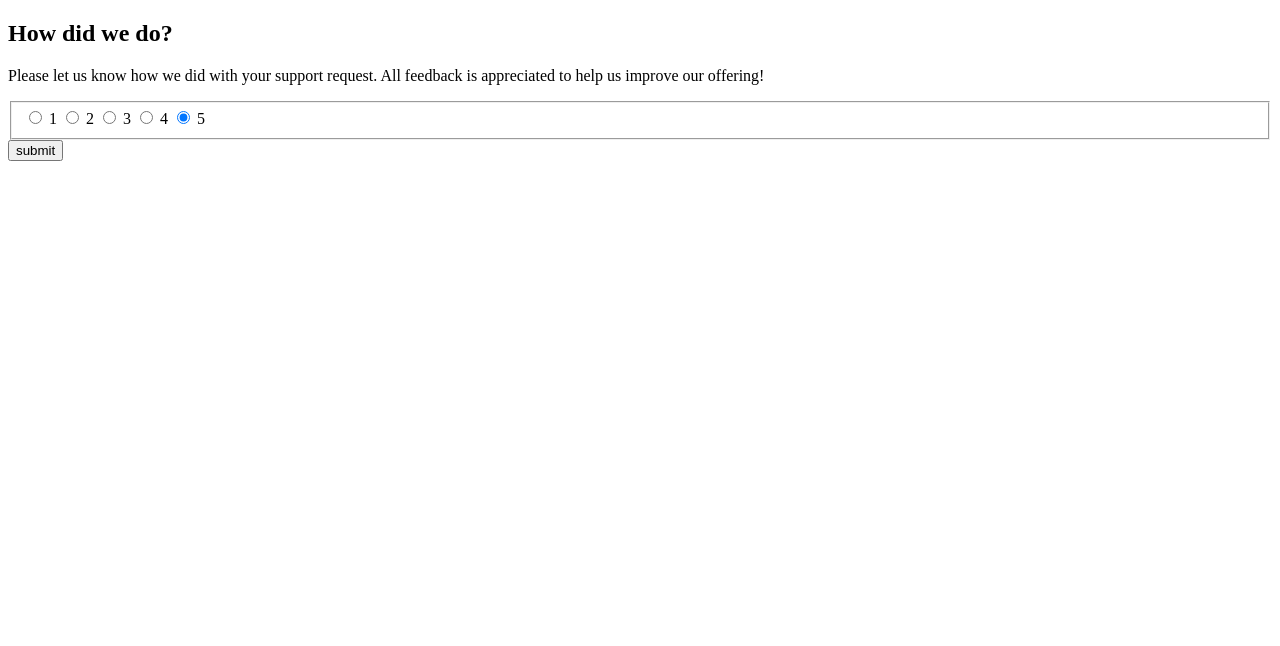
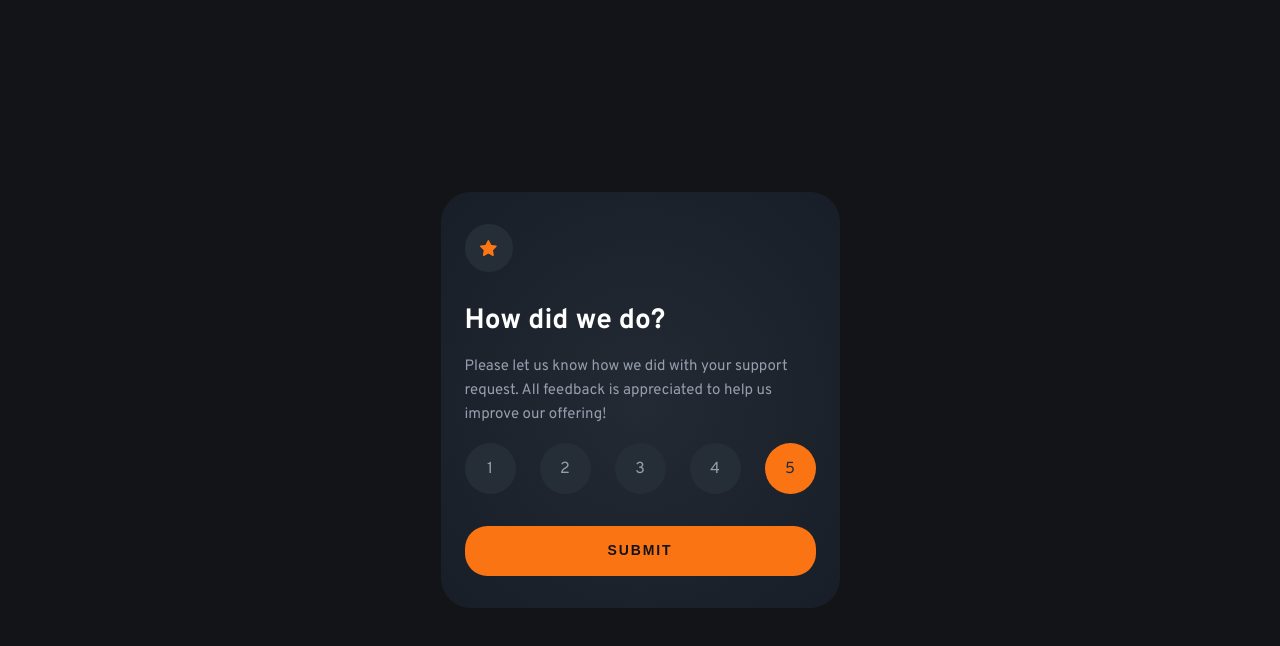
Before and after one commit to skhbabez/interactive-rating-component-main, a plain HTML site: page index.html in a window 1280 px wide. Drawn offline with Linux system fonts and the light colour scheme.

Commit message:
finished rating component

```diff
--- a/index.html
+++ b/index.html
@@ -17,18 +17,22 @@
     />
 
     <title>Frontend Mentor | Interactive rating component</title>
+    <link rel="stylesheet" href="styles.css" />
     <script defer src="main.js"></script>
   </head>
   <body>
     <template id="rating-card-template">
-      <article>
-        <h1>How did we do?</h1>
-        <p>
+      <form class="rating-card grey-500" aria-labelledby="rating-title">
+        <h1 class="font-l white mt-24-r" id="rating-title">How did we do?</h1>
+        <p class="grey-500 font-sm mt-16">
           Please let us know how we did with your support request. All feedback
           is appreciated to help us improve our offering!
         </p>
-        <form>
-          <fieldset>
+        <fieldset class="font-m mt-16 rating-group">
+          <legend class="hidden">
+            Rate our support from 1 star to 5 stars
+          </legend>
+          <div class="btn-rating">
             <input
               id="rating-1"
               type="radio"
@@ -37,22 +41,32 @@
               required
             />
             <label for="rating-1">1</label>
+          </div>
 
+          <div class="btn-rating">
             <input id="rating-2" type="radio" name="rating" value="2" />
             <label for="rating-2">2</label>
+          </div>
 
+          <div class="btn-rating">
             <input id="rating-3" type="radio" name="rating" value="3" />
             <label for="rating-3">3</label>
+          </div>
 
+          <div class="btn-rating">
             <input id="rating-4" type="radio" name="rating" value="4" />
             <label for="rating-4">4</label>
+          </div>
 
+          <div class="btn-rating">
             <input id="rating-5" type="radio" name="rating" value="5" checked />
             <label for="rating-5">5</label>
-          </fieldset>
-          <button type="submit">submit</button>
-        </form>
-      </article>
+          </div>
+        </fieldset>
+        <button class="grey-950 btn-primary mt-24-r" type="submit">
+          submit
+        </button>
+      </form>
     </template>
 
     <template id="response-card-template">
--- /dev/null
+++ b/styles.css
@@ -0,0 +1,211 @@
+@layer reset, defaults, components, utilities;
+
+@layer reset {
+  *,
+  ::before,
+  ::after {
+    margin: 0;
+    padding: 0;
+    box-sizing: border-box;
+  }
+
+  img {
+    display: block;
+    max-inline-size: 100%;
+  }
+
+  fieldset {
+    border: none;
+  }
+}
+
+@layer defaults {
+  @font-face {
+    font-family: "Overpass";
+    font-style: normal;
+    src: local("Overpass"),
+      url("fonts/Overpass-VariableFont_wght.ttf") format("truetype");
+  }
+
+  :root {
+    --font-base: "Overpass", sans-serif;
+    --white: hsl(0, 100%, 100%);
+    --black: hsl(0, 0%, 0%);
+    --grey-500: hsl(217, 12%, 63%);
+    --grey-900: hsl(213, 19%, 18%);
+    --grey-950: hsl(216, 12%, 8%);
+    --orange-500: hsl(25, 97%, 53%);
+    --gradient-1: radial-gradient(#232a34, #181e27);
+    --font-14-15: clamp(0.875rem, 0.8154rem + 0.2545vw, 0.9375rem);
+    --font-14-16: clamp(0.875rem, 0.7557rem + 0.5089vw, 1rem);
+    --font-24-28: clamp(1.5rem, 1.2615rem + 1.0178vw, 1.75rem);
+    --font-14: 14px;
+    --font-weight-bold: 700;
+    --font-weight-semibold: 600;
+    --font-weight-regular: 400;
+    --spacing-16-24: clamp(1rem, 0.5229rem + 2.0356vw, 1.5rem);
+    --spacing-16: 1rem;
+    --spacing-24-32: clamp(1.5rem, 1.0229rem + 2.0356vw, 2rem);
+    --spacing-24: 1.5rem;
+  }
+
+  body {
+    font-family: var(--font-base);
+    font-weight: var(--font-weight-regular);
+    font-size: var(--font-14-15);
+    line-height: 1.6;
+    background-color: var(--grey-950);
+    height: 100dvh;
+    display: grid;
+    justify-items: center;
+    align-items: center;
+  }
+
+  h1,
+  h2 {
+    line-height: 1.25;
+    font-weight: var(--font-weight-bold);
+  }
+}
+
+@layer components {
+  .rating-card {
+    background: var(--gradient-1);
+    border-radius: 30px;
+    padding-inline: var(--spacing-24);
+    padding-block: var(--spacing-24-32);
+    max-inline-size: 412px;
+    inline-size: min-content;
+    --icon-radius: clamp(2.5rem, 2.0229rem + 2.0356vw, 3rem);
+
+    &::before {
+      content: "";
+      inline-size: var(--icon-radius);
+      block-size: var(--icon-radius);
+      border-radius: 50%;
+
+      background: url("images/icon-star.svg") no-repeat center/35%,
+        var(--grey-900);
+      display: block;
+    }
+  }
+
+  .rating-group {
+    display: flex;
+    gap: var(--spacing-16-24);
+  }
+
+  .btn-rating {
+    --btn-rating-radius: clamp(2.625rem, 2.0883rem + 2.2901vw, 3.1875rem);
+
+    & input {
+      appearance: none;
+      position: absolute;
+    }
+    & label {
+      inline-size: var(--btn-rating-radius);
+      block-size: var(--btn-rating-radius);
+      background-color: var(--grey-900);
+      border-radius: 50%;
+      position: relative;
+      display: flex;
+      align-items: center;
+      justify-content: center;
+      transition: all 100ms ease-in-out;
+      line-height: 1;
+    }
+    & input:is(:focus-visible, :focus, :hover) + label {
+      background-color: var(--white);
+      color: var(--grey-900);
+    }
+    & input:checked + label {
+      background-color: var(--orange-500);
+      color: var(--grey-900);
+    }
+  }
+
+  .btn-primary {
+    font-size: var(--font-14);
+    font-weight: var(--font-weight-bold);
+    line-height: 1.28;
+    border-radius: 22.5px;
+    inline-size: 100%;
+    background-color: var(--orange-500);
+    text-transform: uppercase;
+    letter-spacing: 1.87px;
+    padding: 1rem;
+    border: none;
+    outline: none;
+    &:is(:hover, :focus-visible, :focus) {
+      background-color: var(--white);
+    }
+
+    @media (min-width: 768px) {
+      font-weight: var(--font-weight-semibold);
+    }
+  }
+}
+
+@layer utilities {
+  .mt-16 {
+    margin-block-start: var(--spacing-16);
+  }
+  .mt-16-r {
+    margin-block-start: var(--spacing-16-24);
+  }
+
+  .mt-24-r {
+    margin-block-start: var(--spacing-24-32);
+  }
+
+  .hidden {
+    position: absolute !important;
+    height: 1px;
+    width: 1px;
+    overflow: hidden;
+    clip: rect(1px 1px 1px 1px);
+    clip: rect(1px, 1px, 1px, 1px);
+    white-space: nowrap;
+  }
+
+  .font-bold {
+    font-weight: var(--font-weight-bold);
+  }
+
+  .font-semibold {
+    font-weight: var(--font-weight-semibold);
+  }
+
+  .font-regular {
+    font-weight: var(--font-weight-regular);
+  }
+
+  .font-l {
+    font-size: var(--font-24-28);
+  }
+  .font-m {
+    font-size: var(--font-14-16);
+  }
+  .font-sm {
+    font-size: var(--font-14-15);
+  }
+
+  .font-s {
+    font-size: var(--font-14);
+  }
+
+  .white {
+    color: var(--white);
+  }
+
+  .grey-500 {
+    color: var(--grey-500);
+  }
+
+  .grey-900 {
+    color: var(--grey-900);
+  }
+  .grey-950 {
+    color: var(--grey-950);
+  }
+}
```
Also changed, not shown: fonts/Overpass-VariableFont_wght.ttf (added), 1 other file.
